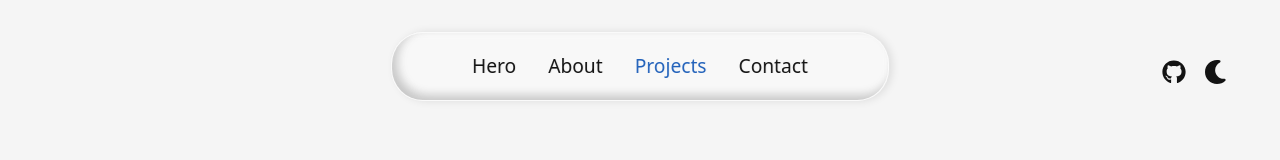
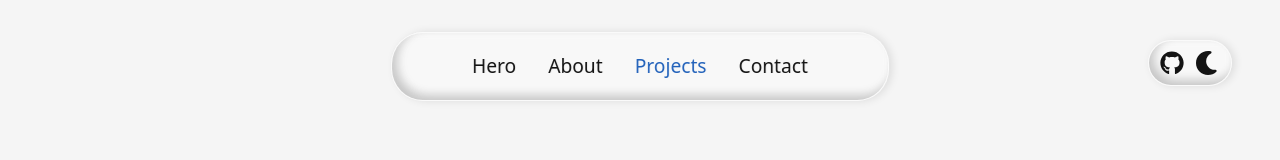
Before and after one commit to mauriceHalsberghe/my-portfolio, a Next.js app: page / in a window 1280 px wide. Shown: the top 160 px of the page. Built offline with nearby package versions, Linux system fonts and the light colour scheme.

Commit message:
Updated navbar

```diff
--- a/src/components/ui/navbar/navbar.module.css
+++ b/src/components/ui/navbar/navbar.module.css
@@ -63,16 +63,32 @@
 .buttons {
     position: fixed;
     right: 3rem;
-    top: 3.4rem;
+    top: 2.5rem;
     z-index: 1000;
     display: flex;
-    gap: 0.8rem;
+    gap: 0.4rem;
     font-size: 1.2rem;
     color: var(--text);
     font-size: 1.5rem;
+    padding: 0.25rem 0.5rem;
+    background-color: var(--bubble);
+    backdrop-filter: blur(5px);
+    border: 1px solid rgba(255, 255, 255, 0.3);
+    box-shadow:
+      3px 0 8px rgba(0, 0, 0, 0.1),
+      inset 5px -5px 10px rgba(0, 0, 0, 0.2);
+    border-radius: 10rem;
+
+    button, a {
+        transition: color 200ms ease;
+    }
+
+    button:hover, a:hover {
+        color: var(--main-red);
+    }
 
     @media (max-width: 768px) {
-        top: 1rem;
+        top: 0.5rem;
         right: 1rem;
     }
 
```
